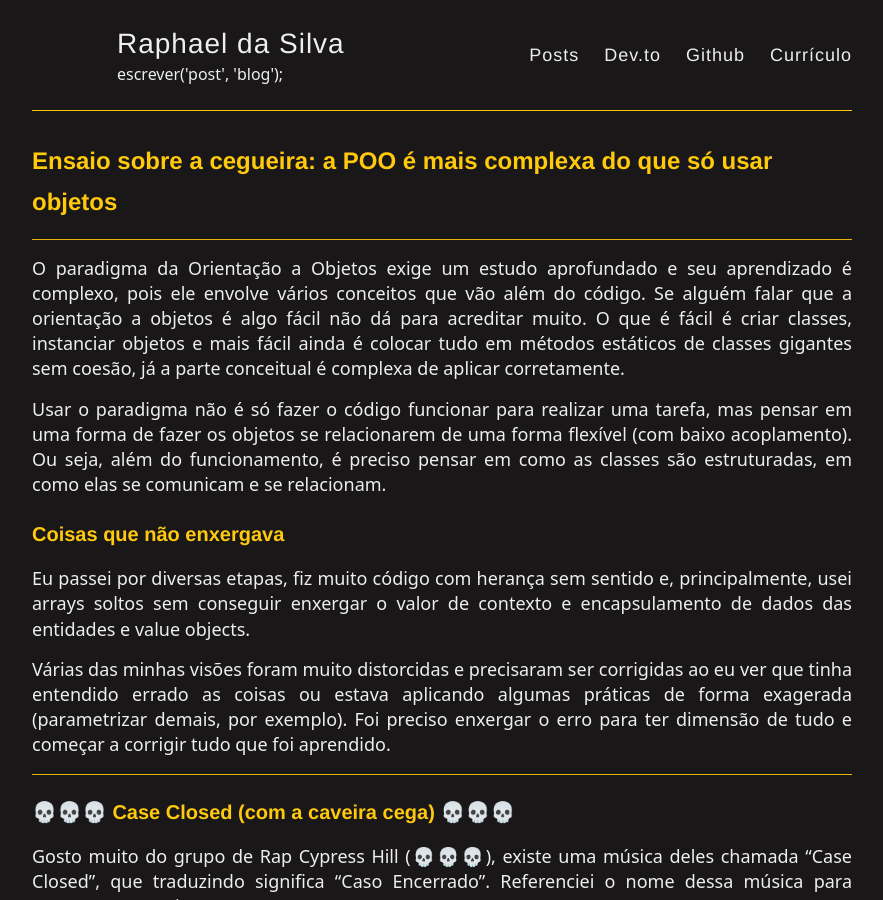
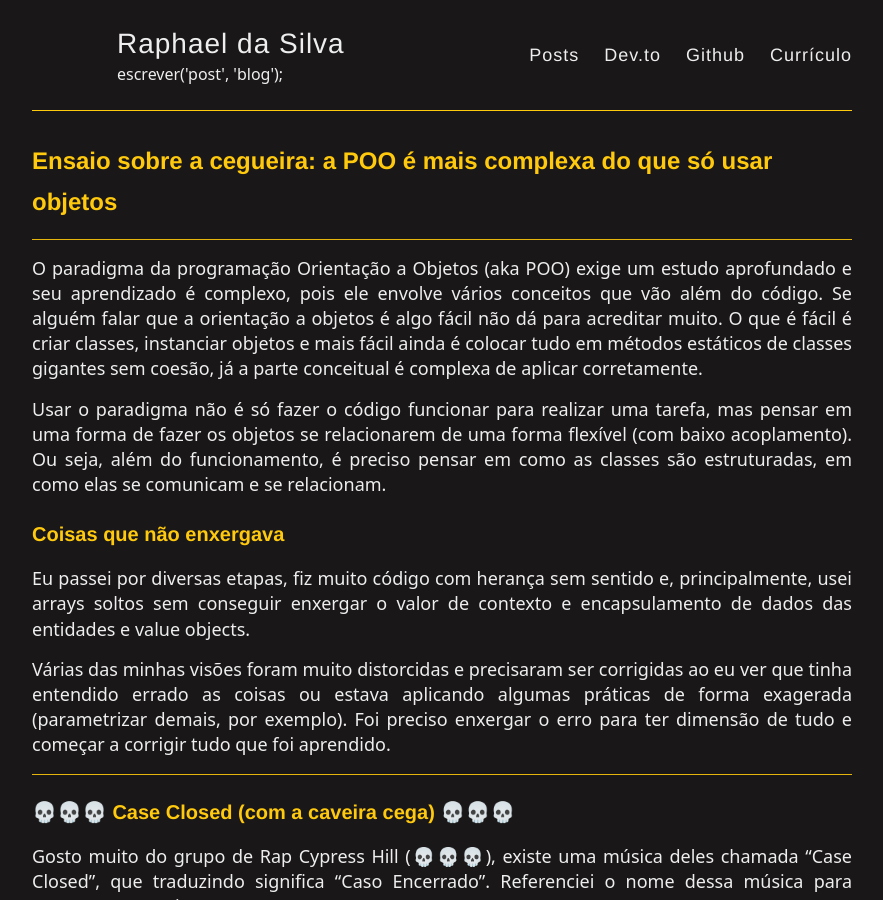
Before and after one commit to raphael-da-silva/raphael-da-silva.github.io, a Jekyll site: the page built from _posts/2021-06-13-ensaio-poo-complexa.md, in a window 1280 px wide and 900 px high. Shown: the whole window, without its empty margins (198-1081 px from the left). Built offline with Jekyll 4.4.1, drawn with Linux system fonts in a browser that asks for light colours; nearby versions of some CDN libraries.

Commit message:
Revisão

```diff
--- a/_posts/2021-06-13-ensaio-poo-complexa.md
+++ b/_posts/2021-06-13-ensaio-poo-complexa.md
@@ -3,7 +3,7 @@ layout: post
 title: "Ensaio sobre a cegueira: a POO é mais complexa do que só usar objetos"
 ---
 
-O paradigma da Orientação a Objetos exige um estudo aprofundado e seu aprendizado é complexo, pois ele envolve vários conceitos que vão além do código. Se alguém falar que a orientação a objetos é algo fácil não dá para acreditar muito. O que é fácil é criar classes, instanciar objetos e mais fácil ainda é colocar tudo em métodos estáticos de classes gigantes sem coesão, já a parte conceitual é complexa de aplicar corretamente.
+O paradigma da programação Orientação a Objetos (aka POO) exige um estudo aprofundado e seu aprendizado é complexo, pois ele envolve vários conceitos que vão além do código. Se alguém falar que a orientação a objetos é algo fácil não dá para acreditar muito. O que é fácil é criar classes, instanciar objetos e mais fácil ainda é colocar tudo em métodos estáticos de classes gigantes sem coesão, já a parte conceitual é complexa de aplicar corretamente.
 
 Usar o paradigma não é só fazer o código funcionar para realizar uma tarefa, mas pensar em uma forma de fazer os objetos se relacionarem de uma forma flexível (com baixo acoplamento). Ou seja, além do funcionamento, é preciso pensar em como as classes são estruturadas, em como elas se comunicam e se relacionam.
 
```
